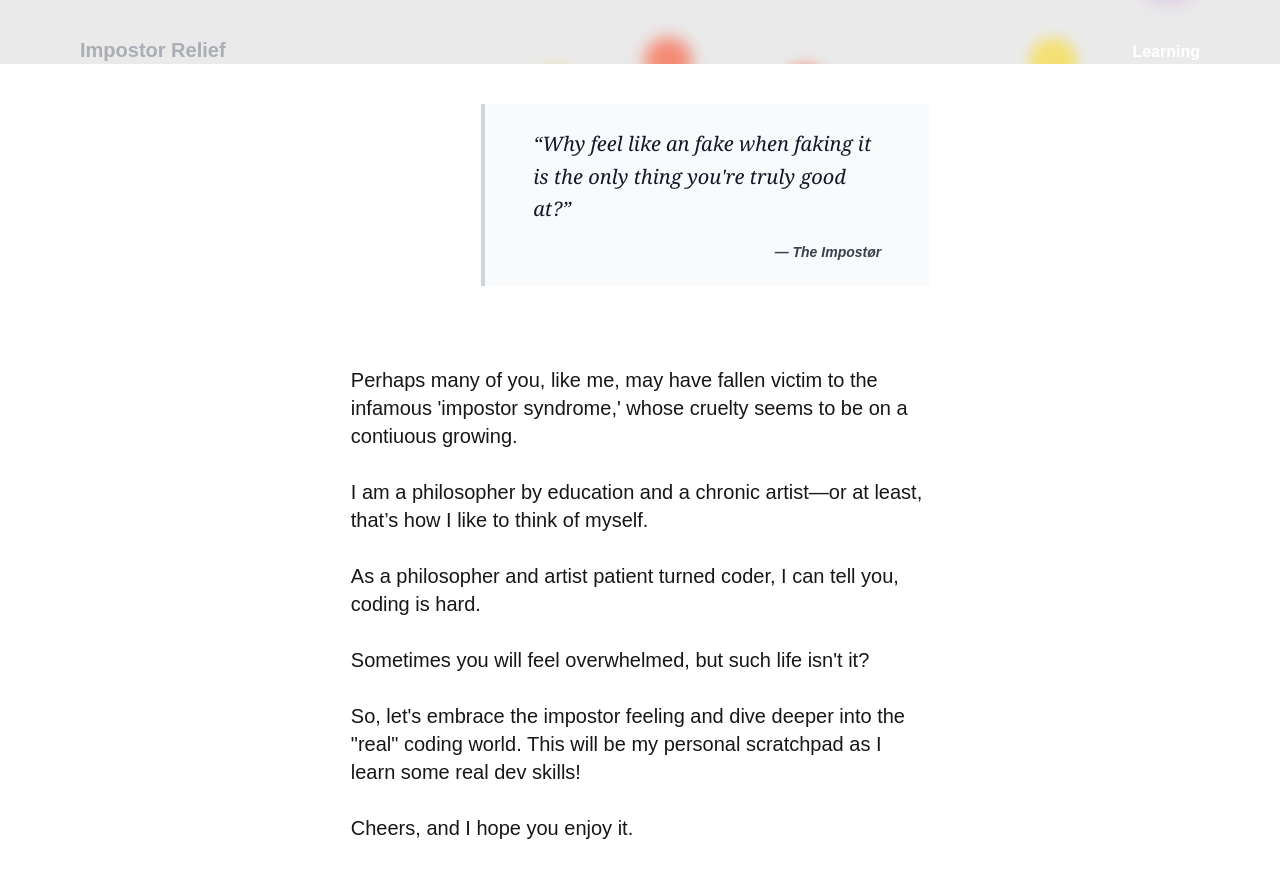
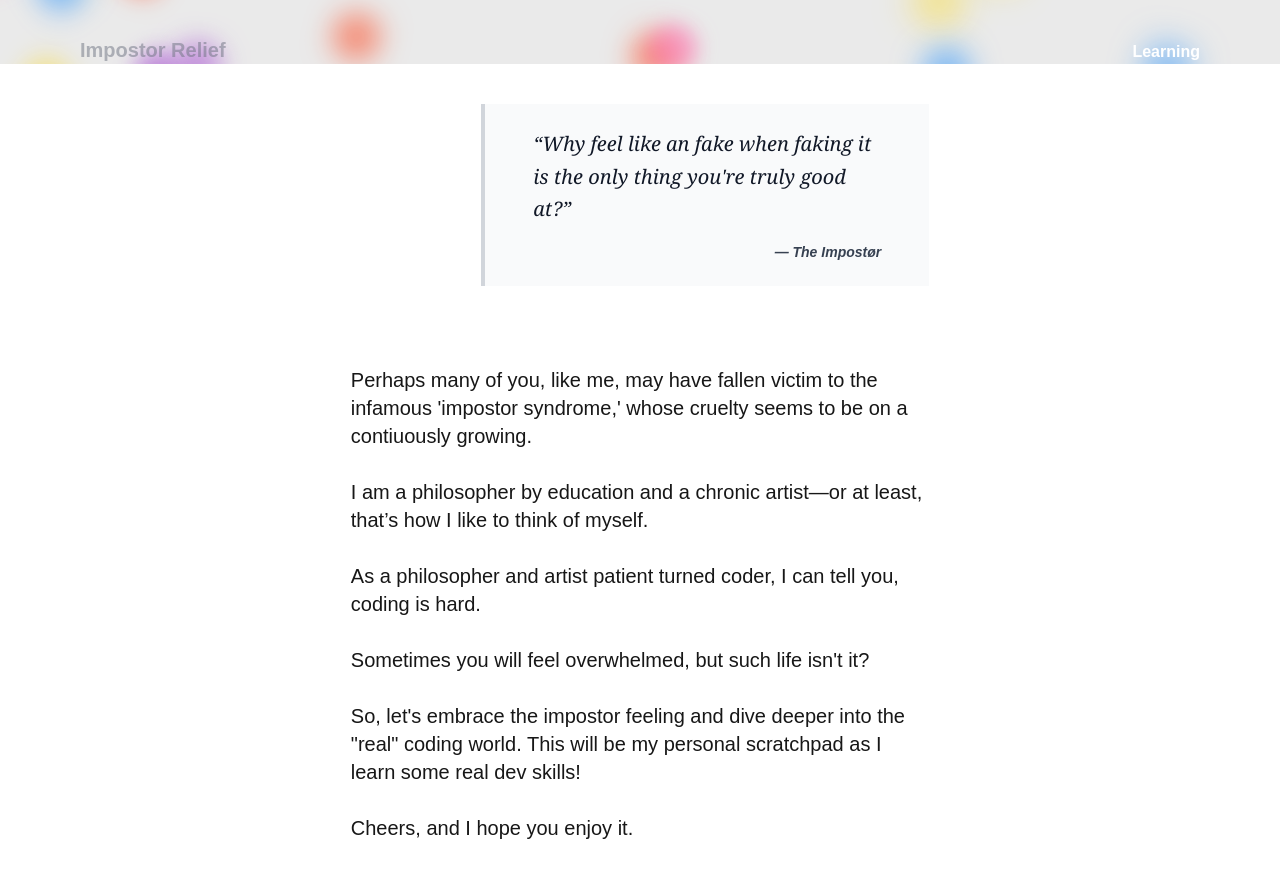
Before and after one commit to irawachaloco/impostor-relief, a Next.js app: page / in a window 1280 px wide. Shown: the top 878 px of the page. Built offline with nearby package versions, Linux system fonts and the light colour scheme.

Commit message:
fixed home page typo

```diff
--- a/app/learning/javascript/decorated_functions/decorated.ts.tsx
+++ b/app/learning/javascript/decorated_functions/decorated.ts.tsx
@@ -1,8 +1,8 @@
-type FnType = (...args: number[]) => number;
-type ArrType = number[];
+type callWithDoubleFnType = (...args: number[]) => number;
+type callWithDoubleArrType = number[];
 
-const callWithDouble = (fn: FnType) => {
-  return (...a: ArrType) => {
+const callWithDouble = (fn: callWithDoubleFnType) => {
+  return (...a: callWithDoubleArrType) => {
     const doubles = a.map((n) => {
       return n * 2;
     });
@@ -11,14 +11,3 @@ const callWithDouble = (fn: FnType) => {
 };
 
 export { callWithDouble };
-
-// const callWithDouble = (fn: (...args: number[]) => number) => {
-//   return (args: number[]) => {
-//     const doubles = args.map((n) => {
-//       return n * 2;
-//     });
-//     return fn(...doubles);
-//   };
-// };
-
-// export { callWithDouble };
--- a/app/learning/javascript/decorated_functions/page.tsx
+++ b/app/learning/javascript/decorated_functions/page.tsx
@@ -90,7 +90,7 @@ const DecoratedFunctionPage = () => {
   }, [numbers]);
 
   useEffect(() => {
-    inputRef.current?.focus();
+    // inputRef.current?.focus();
   }, []);
 
   return (
--- a/app/page.tsx
+++ b/app/page.tsx
@@ -9,10 +9,6 @@ export default function Home() {
             truly good at?`}
             &rdquo;
           </p>
-          {/* <p className="text-xl leading-relaxed font-serif text-gray-900">
-            &ldquo;Why feel like a fraudulent professional when you can embrace
-            your inner imposter?&rdquo;
-          </p> */}
           <footer className="mt-4 text-right text-sm font-semibold text-gray-700">
             &mdash; The Impostør
           </footer>
@@ -22,7 +18,7 @@ export default function Home() {
             <p>
               {`Perhaps many of you, like me, may have fallen victim to the
               infamous 'impostor syndrome,' whose cruelty seems to be on a
-              contiuous growing.`}
+              contiuously growing.`}
             </p>
             <br />
             <p>
```
